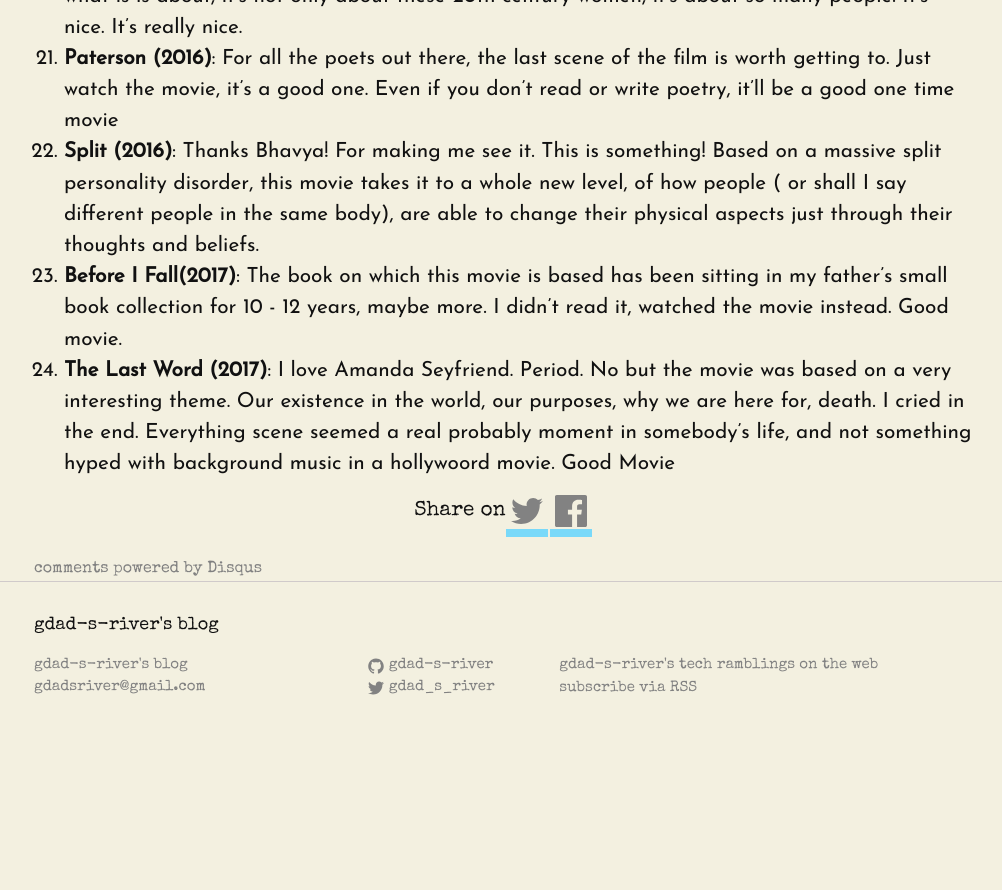
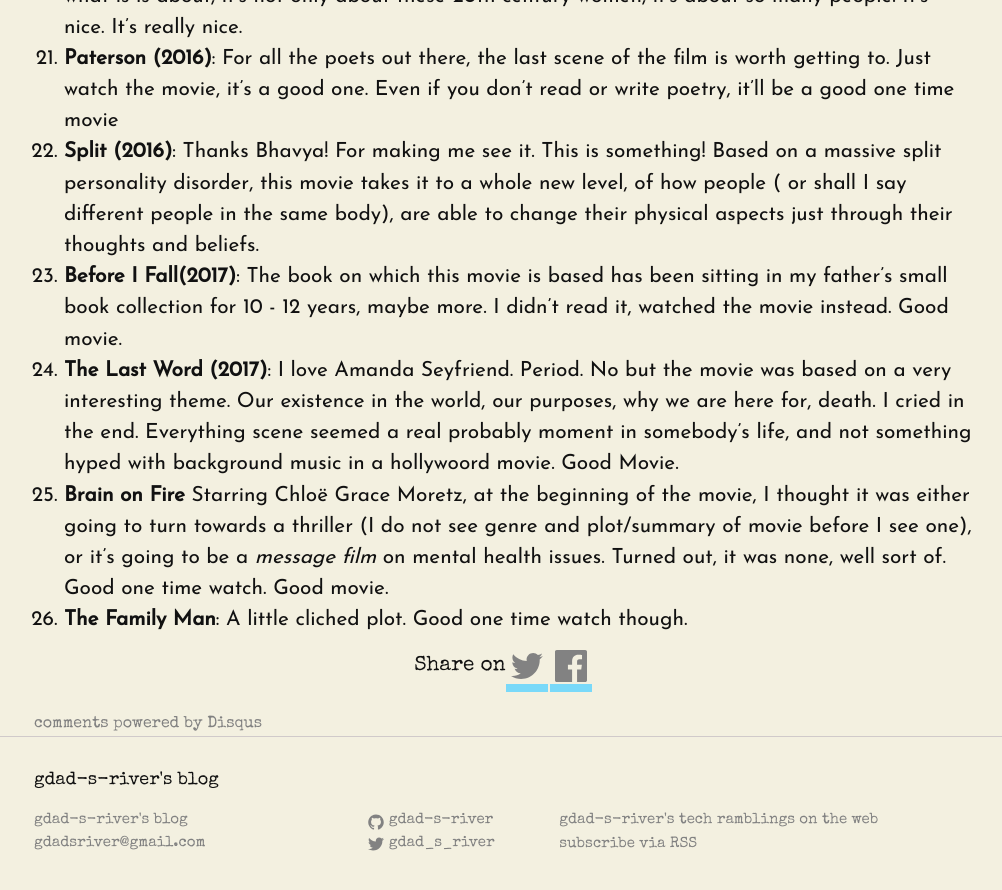
Before and after one commit to gdad-s-river/gdad-s-river.github.io, a Jekyll site: the page built from _posts/2017-01-03-movies-in-2017.md, in a window 1280 px wide and 900 px high, scrolled down 1965 px. Shown: the top 890 px of the window, without its empty margins (136-1138 px from the left). Built offline with Jekyll 4.4.1, drawn with Linux system fonts in a browser that asks for light colours; comment, search, counter and statistics services are not loaded; before the commit the page ends 2710 px from its top, so only the background shows below that.

Commit message:
two new movies added

```diff
--- a/_posts/2017-01-03-movies-in-2017.md
+++ b/_posts/2017-01-03-movies-in-2017.md
@@ -29,4 +29,6 @@ tag: "2017, movies, list"
 21. **Paterson (2016)**: For all the poets out there, the last scene of the film is worth getting to. Just watch the movie, it's a good one. Even if you don't read or write poetry, it'll be a good one time movie
 22. **Split (2016)**: Thanks Bhavya! For making me see it. This is something! Based on a massive split personality disorder, this movie takes it to a whole new level, of how people ( or shall I say different people in the same body), are able to change their physical aspects just through their thoughts and beliefs.
 23. **Before I Fall(2017)**: The book on which this movie is based has been sitting in my father's small book collection for 10 - 12 years, maybe more. I didn't read it, watched the movie instead. Good movie.
-24. **The Last Word (2017)**: I love Amanda Seyfriend. Period. No but the movie was based on a very interesting theme. Our existence in the world, our purposes, why we are here for, death. I cried in the end. Everything scene seemed a real probably moment in somebody's life, and not something hyped with background music in a hollywoord movie. Good Movie
+24. **The Last Word (2017)**: I love Amanda Seyfriend. Period. No but the movie was based on a very interesting theme. Our existence in the world, our purposes, why we are here for, death. I cried in the end. Everything scene seemed a real probably moment in somebody's life, and not something hyped with background music in a hollywoord movie. Good Movie.
+25. **Brain on Fire** Starring Chloë Grace Moretz, at the beginning of the movie, I thought it was either going to turn towards a thriller (I do not see genre and plot/summary of movie before I see one), or it's going to be a _message film_ on mental health issues. Turned out, it was none, well sort of. Good one time watch. Good movie.
+26. **The Family Man**: A little cliched plot. Good one time watch though.
--- a/sw.js
+++ b/sw.js
@@ -2,7 +2,7 @@
 layout: null
 ---
 
-const staticCacheName = "gdad-s-river-static-v109";
+const staticCacheName = "gdad-s-river-static-v110";
 
 console.log("installing service worker");
 
```
